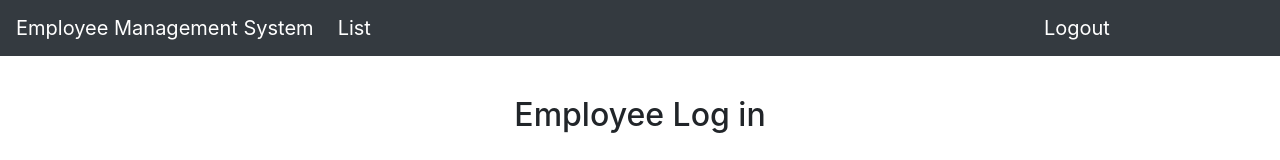
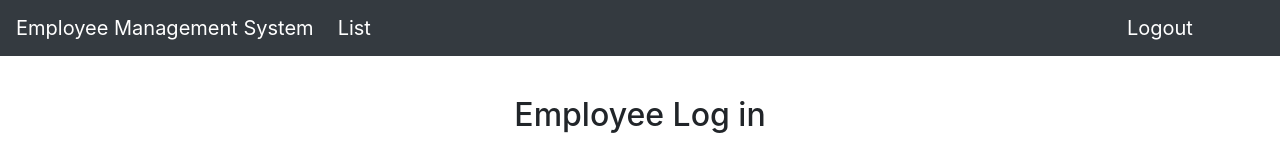
Before and after one commit to WayneRobbo/React-EMS_app, a React (Create React App) app in the folder react-frontend-ems/: page / in a window 1280 px wide. Shown: the top 160 px of the page. Built offline with nearby package versions, Linux system fonts and the light colour scheme.

Commit message:
HeaderComp update

```diff
--- a/react-frontend-ems/src/components/HeaderComponent.jsx
+++ b/react-frontend-ems/src/components/HeaderComponent.jsx
@@ -8,7 +8,7 @@ class HeaderComponent extends Component {
                     <nav style = {{marginBottom: "40px"}}className="navbar navbar-expand-md navbar-dark bg-dark">
                         <div className="navbar-brand">Employee Management System</div>
                         <div  style = {{marginLeft: "8px"}} className="navbar-brand">List</div>
-                        <div style = {{marginLeft: "657px"}} className="navbar-brand">Logout</div>
+                        <div style = {{marginLeft: "740px"}} className="navbar-brand">Logout</div>
                     </nav>
                 </header>
             </div>
```
